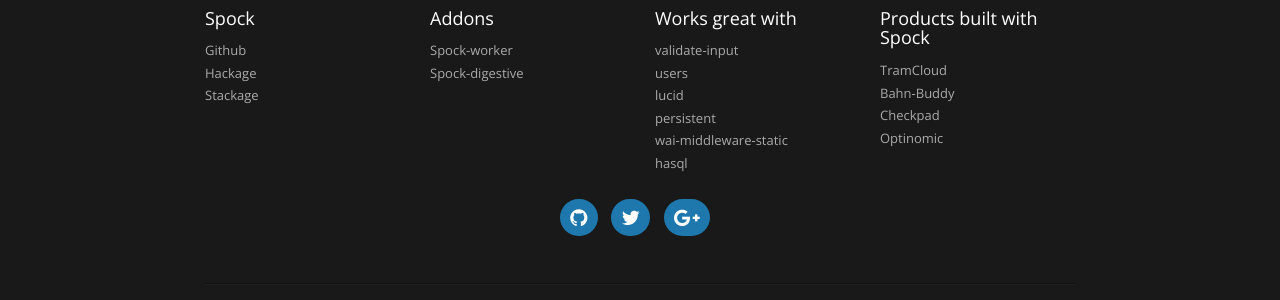
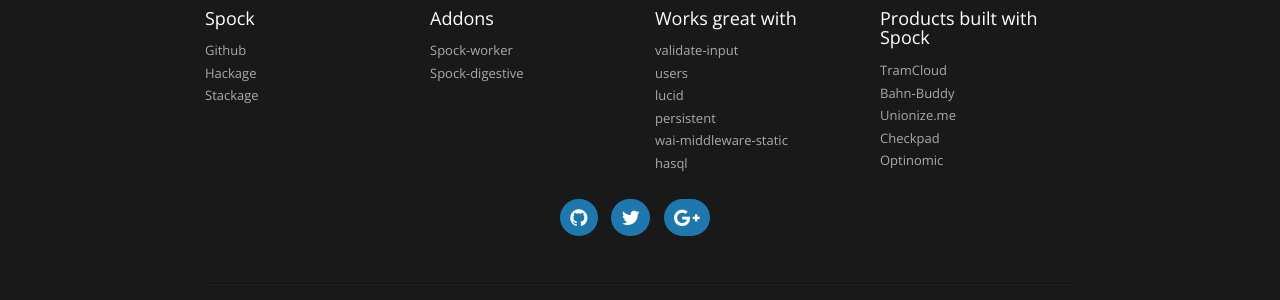
Before and after one commit to agrafix/Spock, a Jekyll site: the page built from docs/index.html, in a window 1280 px wide. Shown: the part 1216-1516 px from the top of the page. Built offline with Jekyll 4.4.1, drawn with Linux system fonts in a browser that asks for light colours; nearby versions of some CDN libraries; some web fonts are replaced.

Commit message:
website: Add unionize.me to products build with Spock
Closes #94

```diff
--- a/docs/_includes/footer.html
+++ b/docs/_includes/footer.html
@@ -32,6 +32,7 @@
           <h5>Products built with Spock</h5>
           <a href="https://www.tramcloud.net">TramCloud</a><br>
           <a href="https://www.bahn-buddy.de">Bahn-Buddy</a><br>
+          <a href="https://www.unionizeme.org">Unionize.me</a><br>
           <a href="http://cpmed.de">Checkpad</a><br>
           <a href="http://www.optinomic.com/">Optinomic</a>
         </div>
```
